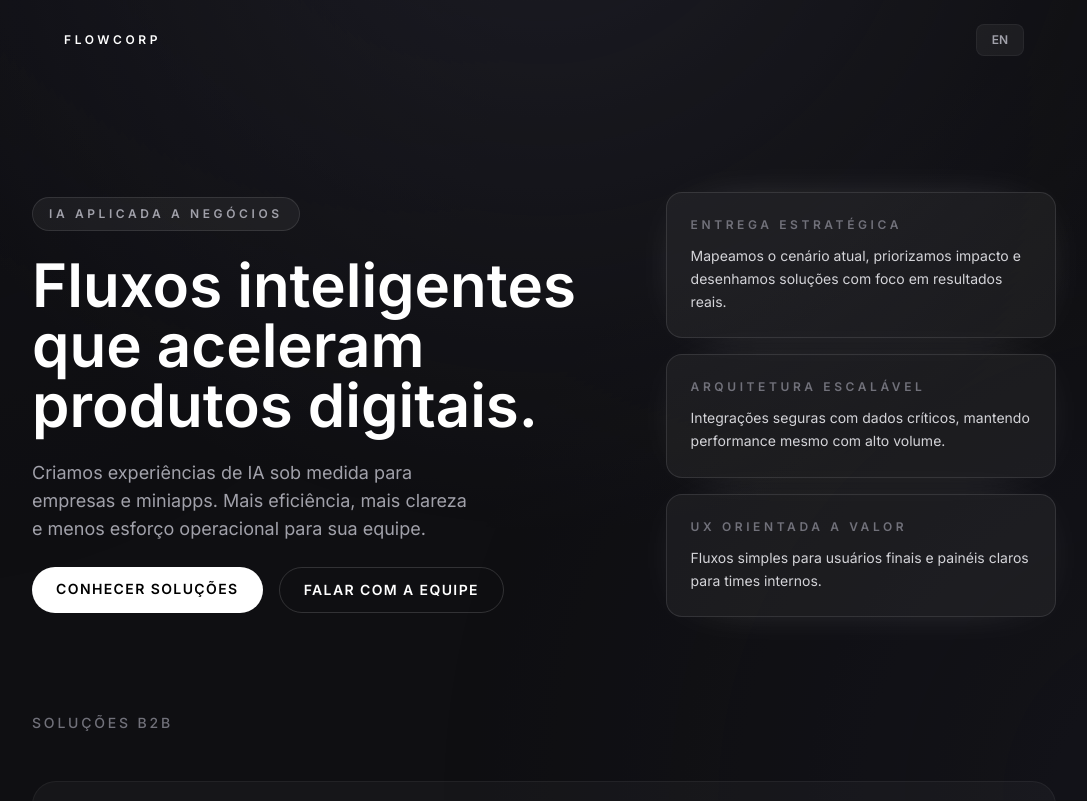
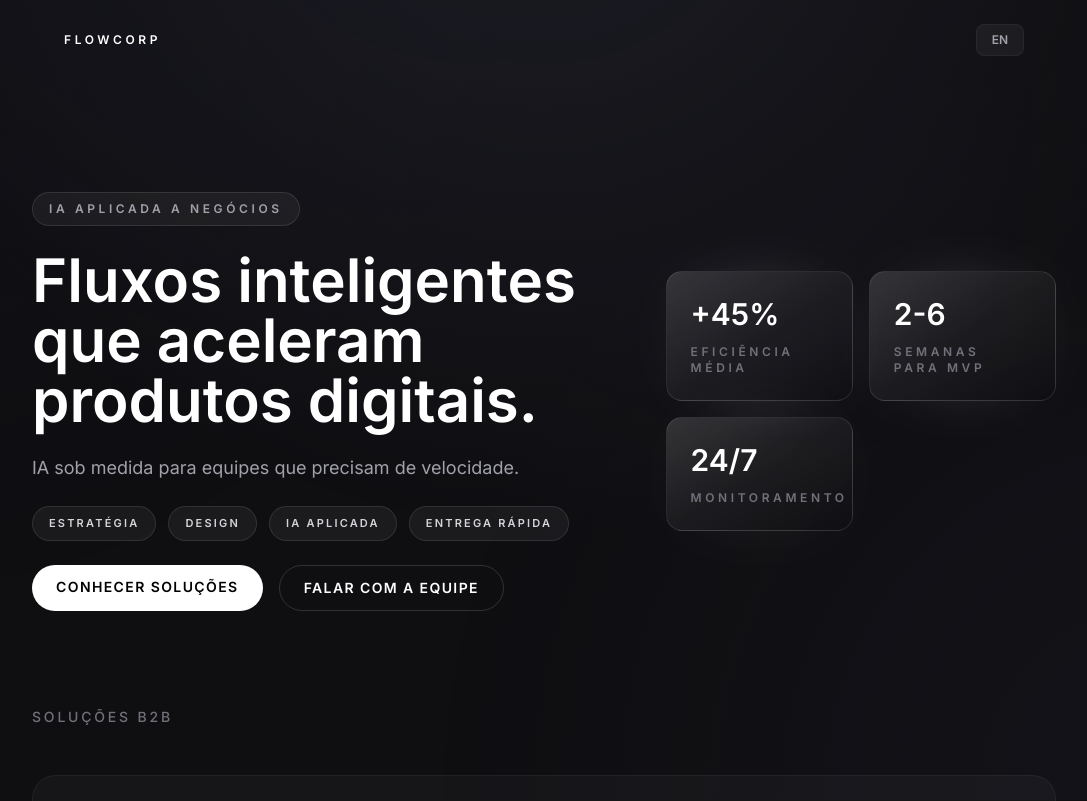
Before and after one commit to igorbiccas/flowcorp-site, a React (Vite) app: page / in a window 1280 px wide. Shown: the top 801 px of the page, without its empty margins (96-1183 px from the left). Built offline with nearby package versions, Linux system fonts and the light colour scheme.

Commit message:
Reduce hero copy with visual highlights

```diff
--- a/App.tsx
+++ b/App.tsx
@@ -7,7 +7,8 @@ import { useLanguage } from './contexts/LanguageContext';
 
 const App: React.FC = () => {
   const { t } = useLanguage();
-  const heroHighlights = t.app.heroHighlights as Array<{ title: string; description: string }>;
+  const heroHighlights = t.app.heroHighlights as Array<{ label: string; value: string }>;
+  const heroPillars = t.app.heroPillars as string[];
   const differentials = t.app.differentials as Array<{ title: string; description: string }>;
 
   const b2bProducts = [
@@ -66,6 +67,16 @@ const App: React.FC = () => {
                   <p className="text-balance text-base leading-relaxed text-zinc-400 md:text-lg">
                     {t.app.heroSubtitle}
                   </p>
+                  <div className="flex flex-wrap gap-3">
+                    {heroPillars.map((pillar) => (
+                      <span
+                        key={pillar}
+                        className="rounded-full border border-white/10 bg-white/5 px-4 py-2 text-[11px] font-semibold uppercase tracking-[0.2em] text-zinc-300"
+                      >
+                        {pillar}
+                      </span>
+                    ))}
+                  </div>
                   <div className="flex flex-wrap gap-4">
                     <a
                       href="#solucoes"
@@ -81,14 +92,16 @@ const App: React.FC = () => {
                     </a>
                   </div>
                 </div>
-                <div className="space-y-4">
+                <div className="grid gap-4 sm:grid-cols-2">
                   {heroHighlights.map((item) => (
                     <div
-                      key={item.title}
-                      className="rounded-2xl border border-white/10 bg-white/5 p-6 shadow-[0_0_60px_-40px_rgba(255,255,255,0.6)]"
+                      key={item.label}
+                      className="rounded-2xl border border-white/10 bg-gradient-to-br from-white/15 via-white/5 to-transparent p-6 shadow-[0_0_80px_-50px_rgba(255,255,255,0.7)]"
                     >
-                      <p className="text-xs font-semibold uppercase tracking-[0.3em] text-zinc-500">{item.title}</p>
-                      <p className="mt-3 text-sm leading-relaxed text-zinc-300">{item.description}</p>
+                      <p className="text-3xl font-semibold text-white">{item.value}</p>
+                      <p className="mt-3 text-xs font-semibold uppercase tracking-[0.3em] text-zinc-500">
+                        {item.label}
+                      </p>
                     </div>
                   ))}
                 </div>
--- a/translations.ts
+++ b/translations.ts
@@ -9,21 +9,22 @@ export const translations = {
     app: {
       heroBadge: "IA aplicada a negócios",
       heroTitle: "Fluxos inteligentes que aceleram produtos digitais.",
-      heroSubtitle: "Criamos experiências de IA sob medida para empresas e miniapps. Mais eficiência, mais clareza e menos esforço operacional para sua equipe.",
+      heroSubtitle: "IA sob medida para equipes que precisam de velocidade.",
       heroPrimaryCta: "Conhecer soluções",
       heroSecondaryCta: "Falar com a equipe",
+      heroPillars: ["Estratégia", "Design", "IA aplicada", "Entrega rápida"],
       heroHighlights: [
         {
-          title: "Entrega estratégica",
-          description: "Mapeamos o cenário atual, priorizamos impacto e desenhamos soluções com foco em resultados reais.",
+          value: "+45%",
+          label: "Eficiência média",
         },
         {
-          title: "Arquitetura escalável",
-          description: "Integrações seguras com dados críticos, mantendo performance mesmo com alto volume.",
+          value: "2-6",
+          label: "Semanas para MVP",
         },
         {
-          title: "UX orientada a valor",
-          description: "Fluxos simples para usuários finais e painéis claros para times internos.",
+          value: "24/7",
+          label: "Monitoramento",
         },
       ],
       projectsTitle: "Soluções B2B",
@@ -32,15 +33,15 @@ export const translations = {
       differentials: [
         {
           title: "Diagnóstico consultivo",
-          description: "Analisamos processos e dados antes de propor qualquer automação.",
+          description: "Processos e dados primeiro.",
         },
         {
           title: "Automação com IA",
-          description: "Modelos combinados a regras de negócio para reduzir tempo e ruído operacional.",
+          description: "Modelos + regras do negócio.",
         },
         {
           title: "Entrega contínua",
-          description: "Roadmap evolutivo com métricas e melhorias semanais.",
+          description: "Métricas e ajustes semanais.",
         },
       ],
       explore: "Explorar →",
@@ -149,21 +150,22 @@ export const translations = {
     app: {
       heroBadge: "AI for business",
       heroTitle: "Intelligent flows that accelerate digital products.",
-      heroSubtitle: "We build tailored AI experiences for companies and mini apps. More efficiency, more clarity, and less operational load for your team.",
+      heroSubtitle: "Tailored AI for teams that need speed.",
       heroPrimaryCta: "Explore solutions",
       heroSecondaryCta: "Talk to our team",
+      heroPillars: ["Strategy", "Design", "Applied AI", "Fast delivery"],
       heroHighlights: [
         {
-          title: "Strategic delivery",
-          description: "We map the current landscape, prioritize impact, and design solutions focused on real results.",
+          value: "+45%",
+          label: "Avg efficiency",
         },
         {
-          title: "Scalable architecture",
-          description: "Secure integrations with critical data while maintaining performance at scale.",
+          value: "2-6",
+          label: "Weeks to MVP",
         },
         {
-          title: "Value-driven UX",
-          description: "Simple flows for end-users and clear dashboards for internal teams.",
+          value: "24/7",
+          label: "Monitoring",
         },
       ],
       projectsTitle: "B2B Solutions",
@@ -172,15 +174,15 @@ export const translations = {
       differentials: [
         {
           title: "Consultative diagnosis",
-          description: "We analyze processes and data before proposing any automation.",
+          description: "Process + data first.",
         },
         {
           title: "AI automation",
-          description: "Models combined with business rules to reduce time and operational noise.",
+          description: "Models + business rules.",
         },
         {
           title: "Continuous delivery",
-          description: "An evolving roadmap with metrics and weekly improvements.",
+          description: "Metrics and weekly tuning.",
         },
       ],
       explore: "Explore →",
```
